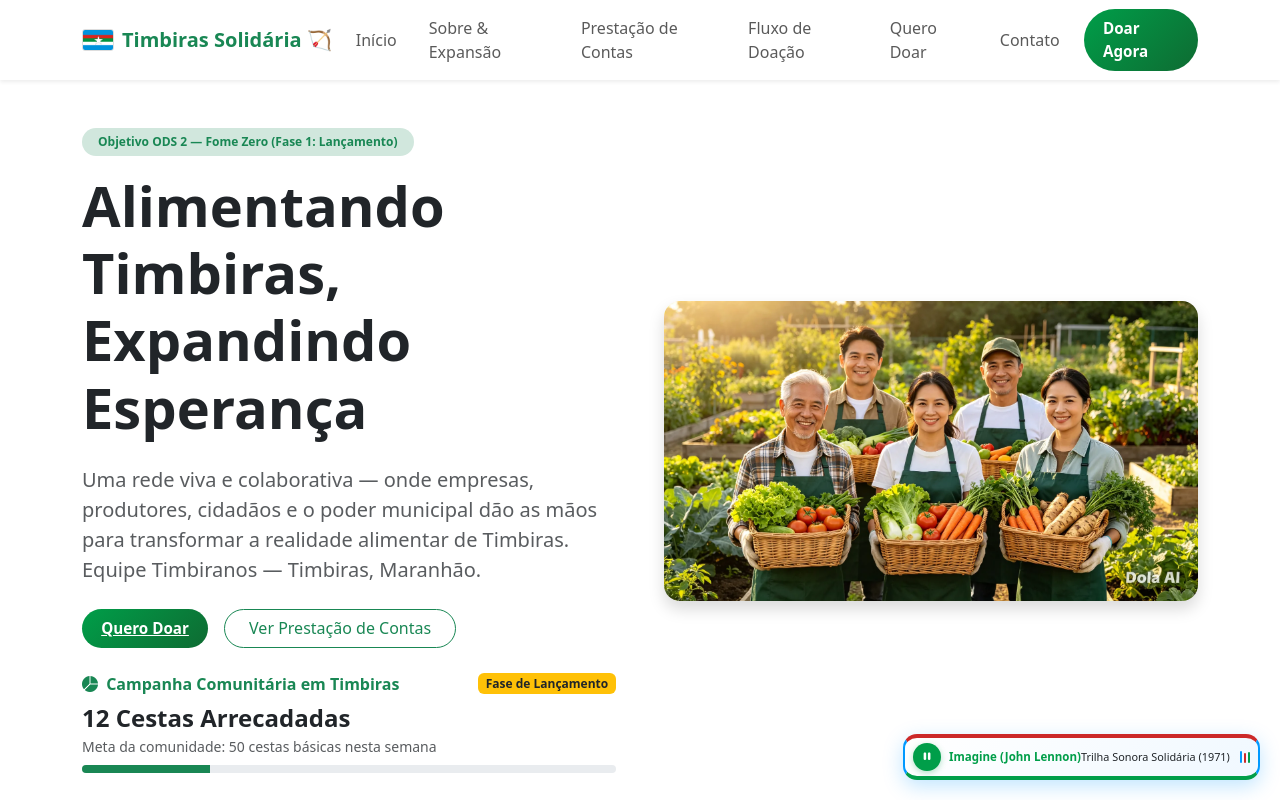
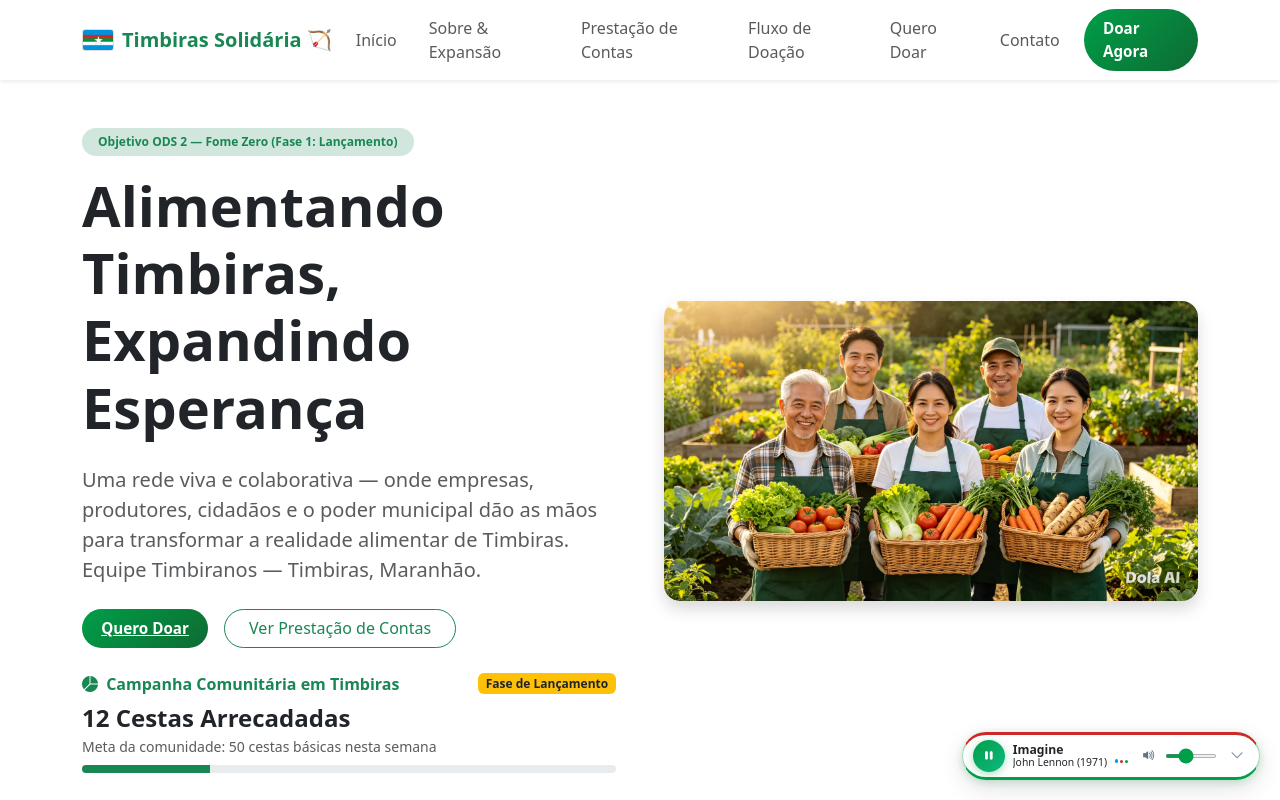
Before and after one commit to ambersonrogers/timbiras-solidaria, a React (Vite) app: page / in a window 1280 px wide. Shown: the top 800 px of the page. Built offline with nearby package versions, Linux system fonts and the light colour scheme; no server answers.

Commit message:
src: player de audio com autoplay e recolhimento no scroll sem cortes de botoes

```diff
--- a/src/components/PlayerAudio.jsx
+++ b/src/components/PlayerAudio.jsx
@@ -7,36 +7,66 @@ export default function PlayerAudio() {
     const [volume, setVolume] = useState(0.35);
     const [mutado, setMutado] = useState(false);
     const usuarioPausouManual = useRef(false);
+    const usuarioMexeuRecolher = useRef(false);
 
+    // Ajustar volume do elemento de áudio
     useEffect(() => {
         if (musicaRef.current) {
             musicaRef.current.volume = volume;
         }
     }, [volume]);
 
+    // Autoplay com rolagem da página e recolhimento automático para não cobrir conteúdo
     useEffect(() => {
         const iniciarMusica = () => {
-            if (!tocando && !usuarioPausouManual.current && musicaRef.current) {
+            if (!usuarioPausouManual.current && musicaRef.current && musicaRef.current.paused) {
                 musicaRef.current.play().then(() => {
                     setTocando(true);
-                }).catch(() => {});
+                }).catch(() => {
+                    // Bloqueio preventivo de navegadores; aguardará próximo gesto
+                });
             }
         };
 
-        window.addEventListener('scroll', iniciarMusica, { passive: true });
+        const handleScroll = () => {
+            // 1. Inicia música ao rolar a página
+            iniciarMusica();
+
+            // 2. Recolhe automaticamente ao rolar a página para não cobrir texto ou imagem
+            if (window.scrollY > 60) {
+                setRecolhido(true);
+            } else if (window.scrollY < 20 && !usuarioMexeuRecolher.current) {
+                // Ao voltar ao topo extremo, reabre se o usuário não tiver recolhido manualmente
+                setRecolhido(false);
+            }
+        };
+
+        // Captura gestos de rolagem, toque e clique para destravar o áudio no navegador
+        window.addEventListener('scroll', handleScroll, { passive: true });
+        window.addEventListener('wheel', handleScroll, { passive: true });
+        window.addEventListener('touchmove', handleScroll, { passive: true });
+        window.addEventListener('touchstart', iniciarMusica, { passive: true });
+        window.addEventListener('pointerdown', iniciarMusica, { passive: true });
+        window.addEventListener('keydown', iniciarMusica, { once: true });
         window.addEventListener('click', iniciarMusica, { once: true });
-        window.addEventListener('keydown', iniciarMusica, { once: true });
 
-        setTimeout(iniciarMusica, 1000);
+        // Tentativa de autoplay inicial
+        const timerAutoplay = setTimeout(iniciarMusica, 1400);
 
         return () => {
-            window.removeEventListener('scroll', iniciarMusica);
+            window.removeEventListener('scroll', handleScroll);
+            window.removeEventListener('wheel', handleScroll);
+            window.removeEventListener('touchmove', handleScroll);
+            window.removeEventListener('touchstart', iniciarMusica);
+            window.removeEventListener('pointerdown', iniciarMusica);
+            window.removeEventListener('keydown', iniciarMusica);
             window.removeEventListener('click', iniciarMusica);
-            window.removeEventListener('keydown', iniciarMusica);
+            clearTimeout(timerAutoplay);
         };
-    }, [tocando]);
+    }, []);
 
-    const togglePlay = () => {
+    const togglePlay = (e) => {
+        if (e) e.stopPropagation();
         if (!musicaRef.current) return;
         if (musicaRef.current.paused) {
             musicaRef.current.play().then(() => {
@@ -51,53 +81,121 @@ export default function PlayerAudio() {
     };
 
     const handleVolume = (e) => {
+        if (e) e.stopPropagation();
         const val = parseFloat(e.target.value);
         setVolume(val);
         setMutado(val === 0);
-        if (musicaRef.current) musicaRef.current.volume = val;
+        if (musicaRef.current) {
+            musicaRef.current.volume = val;
+            musicaRef.current.muted = (val === 0);
+        }
     };
 
-    const toggleMute = () => {
+    const toggleMute = (e) => {
+        if (e) e.stopPropagation();
         if (!musicaRef.current) return;
-        if (mutado) {
+        if (mutado || volume === 0) {
             musicaRef.current.muted = false;
             setMutado(false);
-            setVolume(musicaRef.current.volume > 0 ? musicaRef.current.volume : 0.35);
+            const novoVol = volume > 0 ? volume : 0.35;
+            setVolume(novoVol);
+            musicaRef.current.volume = novoVol;
         } else {
             musicaRef.current.muted = true;
             setMutado(true);
         }
     };
 
+    const toggleRecolhido = (e) => {
+        if (e) e.stopPropagation();
+        usuarioMexeuRecolher.current = true;
+        setRecolhido(prev => !prev);
+    };
+
     return (
         <>
-            {/* Elemento de áudio puxando da pasta public */}
-            <audio ref={musicaRef} src="./imagine.mp3" loop preload="auto" />
+            {/* Elemento de áudio com caminho relativo e absoluto para compatibilidade total */}
+            <audio ref={musicaRef} src="/imagine.mp3" loop preload="auto" />
 
-            <div className={`player-flutuante-emocional ${recolhido ? 'recolhido' : ''}`} id="playerBox" title="Trilha Sonora Solidária">
-                <button id="btnMusica" onClick={togglePlay} title="Tocar / Pausar">
+            <div
+                className={`player-flutuante-emocional ${recolhido ? 'recolhido' : 'expandido'}`}
+                id="playerBox"
+                title={recolhido ? "Clique para expandir a trilha sonora" : "Trilha Sonora Solidária — John Lennon (Imagine)"}
+                onClick={recolhido ? toggleRecolhido : undefined}
+            >
+                {/* Botão Play / Pause (sempre visível e clicável) */}
+                <button
+                    type="button"
+                    id="btnMusica"
+                    onClick={togglePlay}
+                    title={tocando ? "Pausar música" : "Tocar Imagine (John Lennon)"}
+                    aria-label={tocando ? "Pausar música" : "Tocar música"}
+                >
                     <i className={`bi ${tocando ? 'bi-pause-fill' : 'bi-play-fill'}`}></i>
                 </button>
 
-                <div className="conteudo-expansivel" style={{ display: recolhido ? 'none' : 'flex' }}>
+                {/* Modo EXPANDIDO */}
+                {!recolhido ? (
+                    <div className="conteudo-expansivel">
                         <div className="player-texto">
-                        <strong>Imagine (John Lennon)</strong>
-                        <span>Trilha Sonora Solidária (1971)</span>
+                            <strong title="Imagine — John Lennon">Imagine</strong>
+                            <span>John Lennon (1971)</span>
                         </div>
-                    <div className="equalizador" style={{ display: tocando ? 'flex' : 'none' }}>
+
+                        <div className={`equalizador ${tocando ? 'animando' : 'parado'}`} title={tocando ? "Tocando trilha sonora" : "Pausado"}>
                             <span></span><span></span><span></span>
                         </div>
+
                         <div className="controles-audio-inf">
-                        <button onClick={toggleMute} className="btn-mute" title="Mutar">
-                            <i className={`bi ${mutado || volume === 0 ? 'bi-volume-mute-fill' : 'bi-volume-up-fill'}`}></i>
+                            <button
+                                type="button"
+                                onClick={toggleMute}
+                                className="btn-mute"
+                                title={mutado || volume === 0 ? "Ativar som" : "Desativar som (mutar)"}
+                                aria-label="Controle de som"
+                            >
+                                <i className={`bi ${mutado || volume === 0 ? 'bi-volume-mute-fill text-danger' : 'bi-volume-up-fill'}`}></i>
                             </button>
-                        <input type="range" min="0" max="1" step="0.05" value={mutado ? 0 : volume} onChange={handleVolume} title="Volume" />
-                    </div>
+                            <input
+                                type="range"
+                                min="0"
+                                max="1"
+                                step="0.05"
+                                value={mutado ? 0 : volume}
+                                onChange={handleVolume}
+                                onClick={(e) => e.stopPropagation()}
+                                title={`Volume: ${Math.round((mutado ? 0 : volume) * 100)}%`}
+                                aria-label="Controle de volume"
+                            />
                         </div>
 
-                <button onClick={() => setRecolhido(!recolhido)} className="btn-recolher ms-1" title="Recolher / Expandir">
-                    <i className={`bi ${recolhido ? 'bi-chevron-left' : 'bi-chevron-right'}`}></i>
+                        <button
+                            type="button"
+                            onClick={toggleRecolhido}
+                            className="btn-recolher"
+                            title="Recolher player (minimizar para não cobrir a página)"
+                            aria-label="Minimizar player"
+                        >
+                            <i className="bi bi-chevron-down"></i>
                         </button>
+                    </div>
+                ) : (
+                    /* Modo RECOLHIDO (discreto no canto, não cobre texto nem imagem) */
+                    <div className="conteudo-recolhido" onClick={toggleRecolhido}>
+                        <span className="badge-recolhido" title="Trilha Sonora: Imagine (John Lennon)">
+                            <i className={`bi bi-music-note-beamed ${tocando ? 'text-success note-pulse' : 'text-muted'}`}></i>
+                            <span className="mini-rotulo">Imagine</span>
+                        </span>
+                        <button
+                            type="button"
+                            className="btn-expandir"
+                            title="Expandir controles do player"
+                            aria-label="Expandir controles"
+                        >
+                            <i className="bi bi-chevron-left"></i>
+                        </button>
+                    </div>
+                )}
             </div>
         </>
     );
--- a/src/index.css
+++ b/src/index.css
@@ -424,108 +424,184 @@ footer a:hover {
     text-decoration: none;
 }
 
-/* Estilos do Player Flutuante */
+/* ===================================================
+   PLAYER FLUTUANTE EMOCIONAL (ÁUDIO JOHN LENNON)
+   =================================================== */
 .player-flutuante-emocional {
     position: fixed;
     bottom: 20px;
     right: 20px;
     z-index: 9999;
-    background: linear-gradient(135deg, #ffffff 0%, #f0f8ff 100%);
-    border: 2px solid var(--azul-timbiras);
-    border-top: 4px solid var(--vermelho-timbiras);
-    border-bottom: 4px solid var(--verde-timbiras);
-    border-radius: 14px;
-    padding: 5px 8px;
+    background: rgba(255, 255, 255, 0.96);
+    backdrop-filter: blur(12px);
+    -webkit-backdrop-filter: blur(12px);
+    border: 1.5px solid rgba(0, 135, 62, 0.35);
+    border-top: 3px solid var(--vermelho-timbiras);
+    border-bottom: 3px solid var(--verde-timbiras);
+    border-radius: 999px;
+    box-shadow: 0 8px 24px rgba(0, 0, 0, 0.12), 0 2px 8px rgba(0, 158, 73, 0.2);
     display: flex;
     align-items: center;
+    padding: 5px 10px;
     gap: 8px;
-    box-shadow: 0 6px 20px rgba(0, 153, 255, 0.25);
-    width: 357px;
-    transition: width 0.3s ease, padding 0.3s ease;
-    overflow: hidden;
+    box-sizing: border-box;
+    transition: all 0.3s cubic-bezier(0.16, 1, 0.3, 1);
+    user-select: none;
 }
+
+/* Quando expandido */
+.player-flutuante-emocional.expandido {
+    width: auto;
+    max-width: min(400px, calc(100vw - 28px));
+}
+
+/* Quando recolhido (minimizado automaticamente no scroll para não cobrir texto ou imagem) */
 .player-flutuante-emocional.recolhido {
-    width: 44px;
-    padding: 5px;
+    width: auto;
+    padding: 4px 10px 4px 6px;
+    gap: 6px;
+    cursor: pointer;
+    background: rgba(255, 255, 255, 0.94);
+    box-shadow: 0 4px 16px rgba(0, 0, 0, 0.1), 0 2px 6px rgba(0, 158, 73, 0.18);
 }
+
+.player-flutuante-emocional.recolhido:hover {
+    transform: translateY(-2px);
+    box-shadow: 0 6px 20px rgba(0, 0, 0, 0.15), 0 2px 8px rgba(0, 158, 73, 0.25);
+    background: #ffffff;
+}
+
+/* Botão Play / Pause */
 .player-flutuante-emocional button#btnMusica {
     border: none;
-    background: var(--verde-timbiras);
-    color: white;
-    width: 28px;
-    height: 28px;
+    background: linear-gradient(135deg, var(--verde-timbiras) 0%, #10b981 100%);
+    color: #ffffff;
+    width: 32px;
+    height: 32px;
     border-radius: 50%;
     display: flex;
     align-items: center;
     justify-content: center;
     cursor: pointer;
-    font-size: 0.85rem;
+    font-size: 0.95rem;
     flex-shrink: 0;
+    transition: transform 0.2s ease, background 0.2s ease, box-shadow 0.2s ease;
+    box-shadow: 0 2px 8px rgba(0, 158, 73, 0.35);
+    padding: 0;
 }
+
+.player-flutuante-emocional button#btnMusica:hover {
+    background: linear-gradient(135deg, var(--azul-timbiras) 0%, #0284c7 100%);
+    transform: scale(1.08);
+    box-shadow: 0 3px 10px rgba(2, 132, 199, 0.4);
+}
+
+/* Conteúdo Expansível */
 .conteudo-expansivel {
     display: flex;
     align-items: center;
     gap: 8px;
-    width: 100%;
+    min-width: 0;
 }
+
 .player-texto {
-    font-size: 0.68rem;
-    line-height: 1.1;
+    display: flex;
+    flex-direction: column;
+    line-height: 1.15;
+    min-width: 0;
+    max-width: 120px;
+}
+
+.player-texto strong {
     color: var(--escuro);
+    font-size: 0.76rem;
+    font-weight: 700;
     white-space: nowrap;
+    overflow: hidden;
+    text-overflow: ellipsis;
 }
+
+.player-texto span {
+    color: var(--cinza-medio);
+    font-size: 0.65rem;
+    white-space: nowrap;
+    overflow: hidden;
+    text-overflow: ellipsis;
+}
+
+/* Equalizador animado */
 .equalizador {
     display: flex;
     align-items: flex-end;
     gap: 2px;
-    height: 12px;
-    margin: 0 2px;
+    height: 14px;
+    width: 14px;
+    flex-shrink: 0;
 }
+
 .equalizador span {
-    width: 2px;
-    background: var(--vermelho-timbiras);
+    width: 3px;
     border-radius: 2px;
-    animation: bounceBar 1.2s ease-in-out infinite alternate;
+    height: 3px;
+    transition: height 0.2s;
 }
 
 .equalizador span:nth-child(1) {
-    height: 4px;
-    animation-delay: 0.1s;
     background: var(--azul-timbiras);
 }
 
 .equalizador span:nth-child(2) {
-    height: 10px;
-    animation-delay: 0.3s;
     background: var(--vermelho-timbiras);
 }
 
 .equalizador span:nth-child(3) {
-    height: 7px;
-    animation-delay: 0.2s;
     background: var(--verde-timbiras);
 }
+
+.equalizador.animando span {
+    animation: bounceBar 1.2s ease-in-out infinite alternate;
+}
+
+.equalizador.animando span:nth-child(1) {
+    animation-delay: 0.1s;
+}
+
+.equalizador.animando span:nth-child(2) {
+    animation-delay: 0.3s;
+}
+
+.equalizador.animando span:nth-child(3) {
+    animation-delay: 0.2s;
+}
+
 @keyframes bounceBar {
     0% { height: 3px; }
-    100% { height: 12px; }
+    100% { height: 13px; }
 }
+
+/* Controles de Áudio (Mute e Range) */
 .controles-audio-inf {
     display: flex;
     align-items: center;
     gap: 4px;
-    margin-left: auto;
+    flex-shrink: 0;
 }
+
 .controles-audio-inf input[type="range"] {
-    width: 58px;
+    width: 52px;
     accent-color: var(--verde-timbiras);
     cursor: pointer;
     height: 4px;
+    margin: 0;
 }
-.btn-mute, .btn-recolher {
+
+.btn-mute,
+.btn-recolher,
+.btn-expandir {
     background: transparent !important;
-    color: var(--azul-timbiras) !important;
-    width: 20px !important;
-    height: 20px !important;
+    color: #64748b !important;
+    width: 24px !important;
+    height: 24px !important;
     font-size: 0.85rem;
     padding: 0;
     display: flex;
@@ -533,27 +609,48 @@ footer a:hover {
     justify-content: center;
     border: none;
     cursor: pointer;
+    border-radius: 50%;
     flex-shrink: 0;
-}
-
-.player-flutuante-emocional button#btnMusica {
-    transition: transform 0.2s, background 0.2s;
-    box-shadow: 0 2px 6px rgba(0, 158, 73, 0.3);
-}
-
-.player-flutuante-emocional button#btnMusica:hover {
-    background: var(--azul-timbiras);
-    transform: scale(1.1);
-}
-
-.player-texto strong {
-    color: var(--verde-timbiras);
-    font-size: 0.72rem;
+    transition: color 0.2s, background-color 0.2s;
 }
 
 .btn-mute:hover,
-.btn-recolher:hover {
+.btn-recolher:hover,
+.btn-expandir:hover {
     color: var(--verde-timbiras) !important;
+    background-color: #f1f5f9 !important;
+}
+
+/* Conteúdo no modo recolhido */
+.conteudo-recolhido {
+    display: flex;
+    align-items: center;
+    gap: 6px;
+    cursor: pointer;
+}
+
+.badge-recolhido {
+    display: flex;
+    align-items: center;
+    gap: 4px;
+    font-size: 0.72rem;
+    font-weight: 600;
+    color: var(--escuro);
+}
+
+.badge-recolhido .mini-rotulo {
+    font-size: 0.70rem;
+    font-weight: 600;
+    color: var(--escuro);
+}
+
+.note-pulse {
+    animation: pulseNote 1.5s infinite;
+}
+
+@keyframes pulseNote {
+    0%, 100% { transform: scale(1); opacity: 1; }
+    50% { transform: scale(1.2); opacity: 0.7; }
 }
 
 @media (max-width: 576px) {
@@ -562,13 +659,22 @@ footer a:hover {
     }
 
     .player-flutuante-emocional {
-        right: 10px;
-        bottom: 10px;
-        width: min(357px, calc(100vw - 20px));
+        right: 12px;
+        bottom: 12px;
+    }
+
+    .player-flutuante-emocional.expandido {
+        max-width: calc(100vw - 24px);
+        padding: 4px 6px;
+        gap: 6px;
     }
 
     .player-texto {
-        white-space: normal;
+        max-width: 85px;
+    }
+
+    .controles-audio-inf input[type="range"] {
+        width: 40px;
     }
 
     .fluxo-linha,
```
Lines whose indentation alone changed are shown as unchanged.
